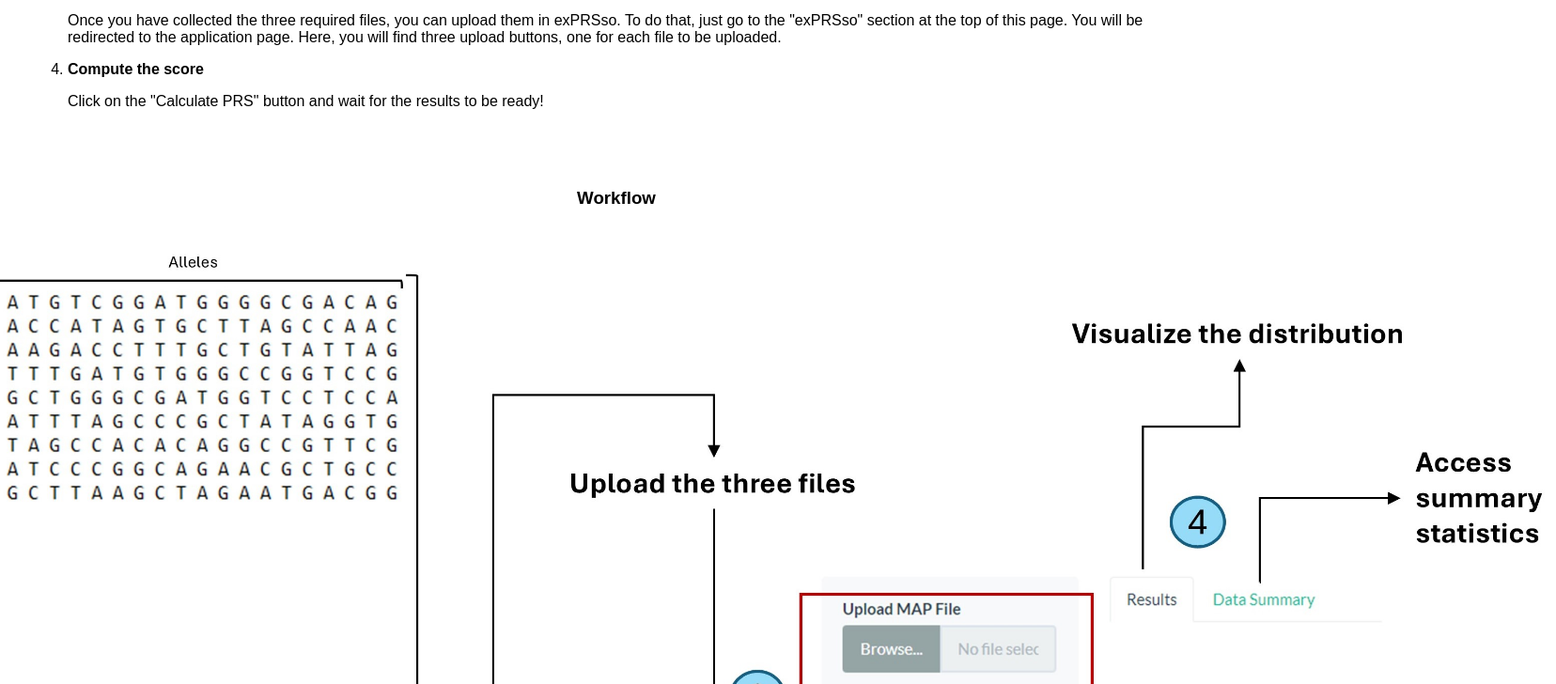
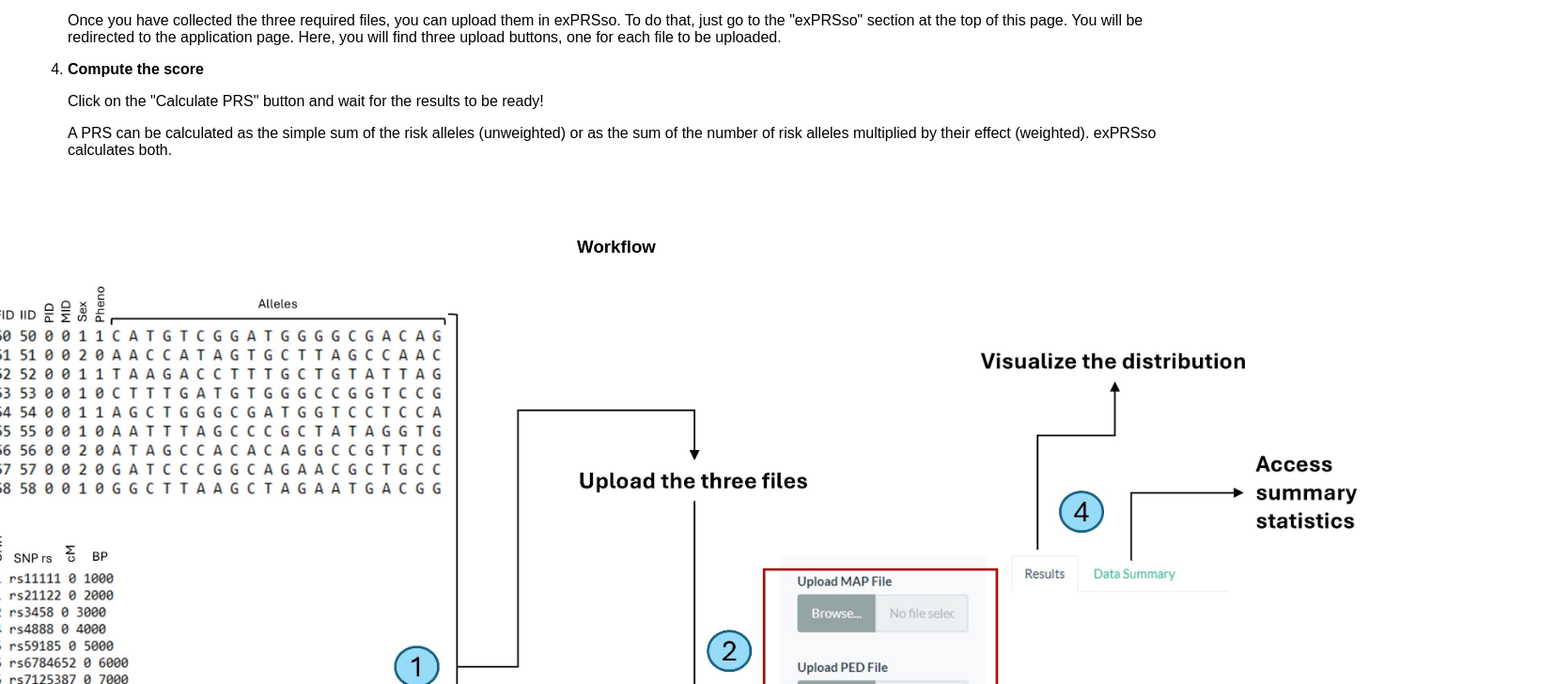
Before and after one commit to alessiohappy/exPRSso, a plain HTML site: page docs/Input.html in a window 1280 px wide. Shown: the part 1020-1748 px from the top of the page at 94% size, 1656 px wide, since content can reach past the window. Drawn offline with Linux system fonts and the light colour scheme.

Commit message:
Update Input.html

```diff
--- a/docs/Input.html
+++ b/docs/Input.html
@@ -129,11 +129,12 @@
 			<li><b>Upload your data</b></li>
 			<p>Once you have collected the three required files, you can upload them in exPRSso. To do that, just go to the "exPRSso" section at the top of this page. You will be redirected to the application page. Here, you will find three upload buttons, one for each file to be uploaded.</p>
 			<li><b>Compute the score</b></li>
-			<p>Click on the "Calculate PRS" button and wait for the results to be ready!</p>
+			<p>Click on the "Calculate PRS" button and wait for the results to be ready!
+			<p>A PRS can be calculated as the simple sum of the risk alleles (unweighted) or as the sum of the number of risk alleles multiplied by their effect (weighted). exPRSso calculates both.</p>
 		</ol>
 		<p></p>
 		<h3><b>Workflow</b></h3>
-		<img src="workflow_exPRSso.jpg" alt="workflow exPRSso" height="1000", width="2000">
+		<img src="workflow_exPRSso.jpg" alt="workflow exPRSso" height="800", width="1600">
 		</p>
 	</div>
 
```
